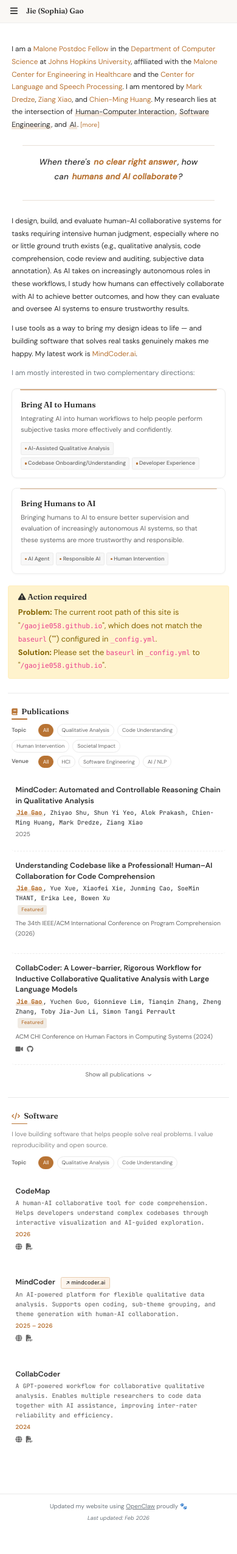
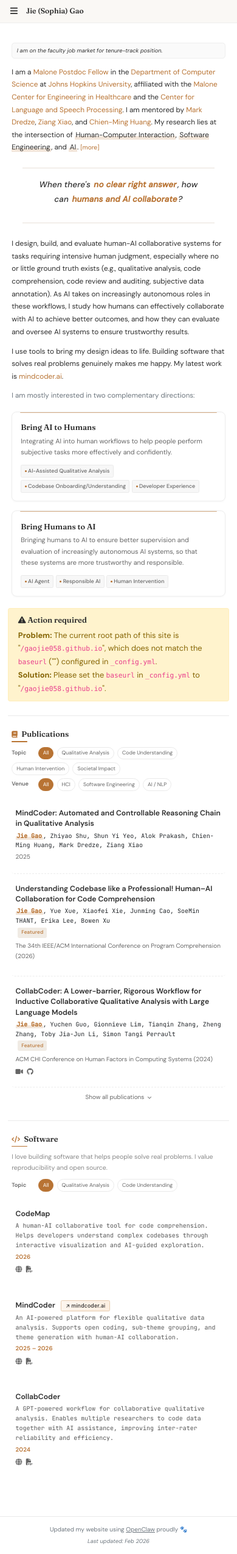
Before and after one commit to gaojie058/gaojie058.github.io, a Jekyll site: the page built from index.html, in a window 390 px wide. Shown: the whole page at 61% size. Built offline with Jekyll 4.4.1, drawn with Linux system fonts in a browser that asks for light colours; nearby versions of some CDN libraries; a style sheet for code colours, icons or effects is not loaded; before the commit the page ends 2511 px from its top, so only the background shows below that.

Commit message:
feat: improve sidebar layout with sticky scroll and centered content
- Switch sidebar from fixed to sticky positioning with proper wrapper
- Move social links and email into profile section for better grouping
- Add subtle scrollbar for sidebar overflow content
- Make job market note more subtle with neutral styling
- Center main content area and enlarge avatar

Co-Authored-By: Claude Opus 4.6 <noreply@anthropic.com>

```diff
--- a/_includes/widgets/profile_card_bio_only.html
+++ b/_includes/widgets/profile_card_bio_only.html
@@ -3,6 +3,9 @@
     <div class="col">
         <div class="p-2 p-md-3 bio-content">
 
+            <p class="job-market-note">
+                I am on the faculty job market for tenure-track position.
+            </p>
 
             <p>
                 I am a <a href="https://malonecenter.jhu.edu/people/jie-gao/" target="_blank">Malone Postdoc Fellow</a> in the <a href="https://www.cs.jhu.edu/" target="_blank">Department of Computer Science</a> at <a href="https://www.jhu.edu/" target="_blank">Johns Hopkins University</a>, affiliated with the <a href="https://malonecenter.jhu.edu/" target="_blank">Malone Center for Engineering in Healthcare</a> and the <a href="https://www.clsp.jhu.edu/" target="_blank">Center for Language and Speech Processing</a>. I am mentored by <a href="https://www.cs.jhu.edu/~mdredze/" target="_blank">Mark Dredze</a>, <a href="https://www.ziangxiao.com/" target="_blank">Ziang Xiao</a>, and <a href="https://www.cs.jhu.edu/~cmhuang/" target="_blank">Chien-Ming Huang</a>. My research lies at the intersection of <span class="research-keyword">Human-Computer Interaction</span>, <span class="research-keyword">Software Engineering</span>, and <span class="research-keyword">AI</span>.
@@ -18,7 +21,7 @@
             </p>
 
             <p>
-                I use tools as a way to bring my design ideas to life — and building software that solves real tasks genuinely makes me happy. My latest work is <a href="https://mindcoder.ai" target="_blank">MindCoder.ai</a>.
+                I use tools to bring my design ideas to life. Building software that solves real problems genuinely makes me happy. My latest work is <a href="https://mindcoder.ai" target="_blank">mindcoder.ai</a>.
             </p>
 
             <p class="text-muted" style="font-size: 0.9rem;">
--- a/_layouts/sidenav.html
+++ b/_layouts/sidenav.html
@@ -16,7 +16,8 @@
     <link rel="stylesheet" href="https://cdn.jsdelivr.net/npm/katex@0.16.11/dist/katex.min.css" integrity="sha384-nB0miv6/jRmo5UMMR1wu3Gz6NLsoTkbqJghGIsx//Rlm+ZU03BU6SQNC66uf4l5+" crossorigin="anonymous">
     <link rel="stylesheet" href="{{ '/assets/css/global.css' | relative_url }}">
 </head>
-<body class="sidenav-layout" style="display:flex; min-height:100vh; padding-top:0 !important;">
+<body class="sidenav-layout" style="min-height:100vh; padding-top:0 !important;">
+<div class="sidenav-wrapper">
 
     <!-- Left Sidebar -->
     <aside class="sidenav-sidebar">
@@ -35,23 +36,6 @@
                     <span>{{ position.name }}</span><br/>
                     {% endfor %}
                 </div>
-            </div>
-
-            <!-- Navigation -->
-            <nav class="sidenav-nav">
-                <a href="{{ '/' | relative_url }}" class="sidenav-link {% if page.navbar_title == 'About Me' %}active{% endif %}">
-                    <i class="fas fa-home"></i> Home
-                </a>
-                <a href="{{ '/#publications' | relative_url }}" class="sidenav-link">
-                    <i class="fas fa-book"></i> Publications
-                </a>
-                <a href="{{ '/#software' | relative_url }}" class="sidenav-link">
-                    <i class="fas fa-code"></i> Software
-                </a>
-                <a href="{{ '/life' | relative_url }}" class="sidenav-link {% if page.navbar_title == 'About' %}active{% endif %}">
-                    <i class="fas fa-user"></i> About
-                </a>
-            </nav>
 
                 <!-- Social links -->
                 <div class="sidenav-social">
@@ -83,6 +67,23 @@
                         {{ site.data.profile.email | replace: "@", "(at)" }}
                     </a>
                 </div>
+            </div>
+
+            <!-- Navigation -->
+            <nav class="sidenav-nav">
+                <a href="{{ '/' | relative_url }}" class="sidenav-link {% if page.navbar_title == 'About Me' %}active{% endif %}">
+                    <i class="fas fa-home"></i> Home
+                </a>
+                <a href="{{ '/#publications' | relative_url }}" class="sidenav-link">
+                    <i class="fas fa-book"></i> Publications
+                </a>
+                <a href="{{ '/#software' | relative_url }}" class="sidenav-link">
+                    <i class="fas fa-code"></i> Software
+                </a>
+                <a href="{{ '/life' | relative_url }}" class="sidenav-link {% if page.navbar_title == 'About' %}active{% endif %}">
+                    <i class="fas fa-user"></i> About
+                </a>
+            </nav>
 
             <!-- Travels (compact) -->
             <div class="sidenav-travels">
@@ -117,6 +118,8 @@
         {% include footer.html %}
     </main>
 
+    </div><!-- end sidenav-wrapper -->
+
     <!-- Overlay for mobile sidebar -->
     <div class="sidenav-overlay d-md-none" onclick="document.querySelector('.sidenav-sidebar').classList.remove('open')"></div>
 
--- a/assets/css/global.css
+++ b/assets/css/global.css
@@ -260,16 +260,17 @@ hr {
     margin: 1.5rem 0;
 }
 
-/* Job market note — standout banner */
+/* Job market note — subtle banner */
 .job-market-note {
     font-size: 0.72rem !important;
-    color: #5a3e1b;
-    background-color: #fdf6ec;
-    border: 1px solid #f0d9b5;
+    color: #777;
+    background-color: #fafafa;
+    border: 1px solid #eee;
     border-radius: 6px;
     padding: 0.3rem 0.6rem;
     margin-bottom: 1rem;
     line-height: 1.4;
+    font-style: italic;
 }
 
 .job-market-note i {
@@ -1061,25 +1062,38 @@ img.lazy, div.lazy {
     padding-top: 0 !important;
 }
 
+/* Wrapper to center sidebar + main */
+.sidenav-wrapper {
+    display: flex;
+    max-width: 1100px;
+    margin: 0 auto;
+    min-height: 100vh;
+}
+
 /* Left sidebar */
 .sidenav-sidebar {
     width: 220px;
-    min-height: 100vh;
+    flex-shrink: 0;
     background: #fff;
     border-right: 1px solid #eee;
-    position: fixed;
+    position: sticky;
     top: 0;
-    left: 0;
+    height: 100vh;
     z-index: 100;
     overflow-y: auto;
     transition: transform 0.3s ease;
+    scrollbar-width: thin;
+    scrollbar-color: transparent transparent;
+}
+
+.sidenav-sidebar:hover {
+    scrollbar-color: rgba(0,0,0,0.15) transparent;
 }
 
 .sidenav-inner {
     padding: 2rem 1.2rem;
     display: flex;
     flex-direction: column;
-    min-height: 100vh;
 }
 
 /* Profile in sidebar */
@@ -1089,8 +1103,8 @@ img.lazy, div.lazy {
 }
 
 .sidenav-avatar {
-    width: 90px;
-    height: 90px;
+    width: 120px;
+    height: 120px;
     border-radius: 50%;
     overflow: hidden;
     margin: 0 auto 0.8rem;
@@ -1217,7 +1231,6 @@ img.lazy, div.lazy {
 /* Main content area */
 .sidenav-main {
     flex: 1;
-    margin-left: 220px;
     min-height: 100vh;
     display: flex;
     flex-direction: column;
@@ -1226,8 +1239,8 @@ img.lazy, div.lazy {
 .sidenav-content {
     flex: 1;
     max-width: 720px;
-    margin: 0;
-    padding: 2.5rem 2rem 2.5rem 1.5rem;
+    margin: 0 auto;
+    padding: 2.5rem 2rem;
     width: 100%;
 }
 
@@ -1277,6 +1290,9 @@ img.lazy, div.lazy {
 
 @media (max-width: 767.98px) {
     .sidenav-sidebar {
+        position: fixed;
+        top: 0;
+        left: 0;
         transform: translateX(-100%);
     }
     .sidenav-sidebar.open {
```
Lines whose indentation alone changed are shown as unchanged.
